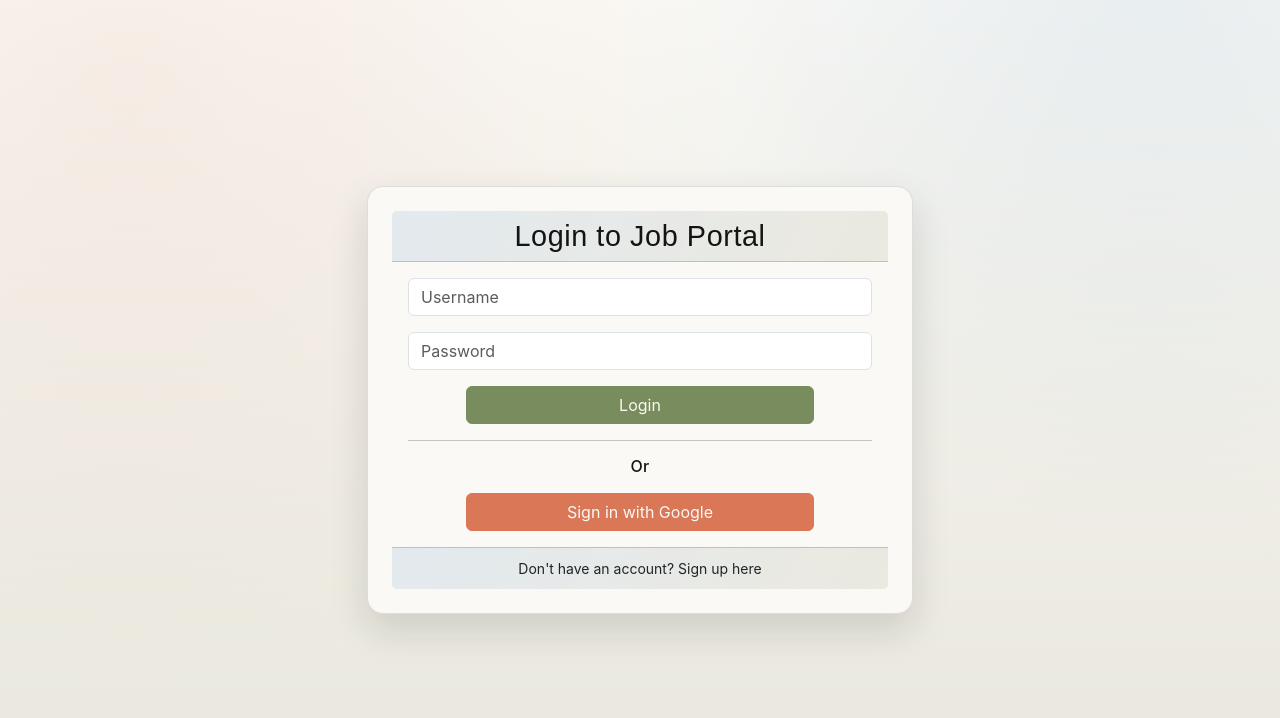
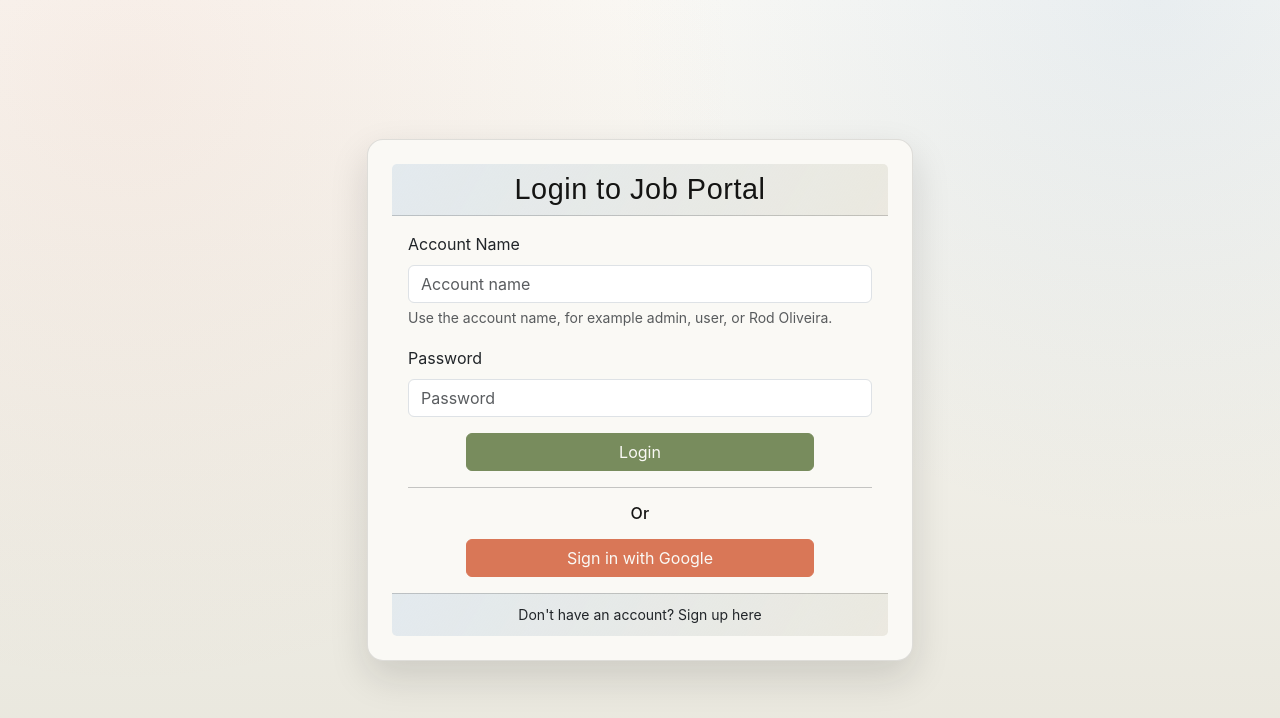
Before and after one commit to jrodolfo/job-portal, a React (Vite) app in the folder job-portal-frontend/: page / in a window 1280 px wide. Shown: the top 718 px of the page. Built offline with nearby package versions, Linux system fonts and the light colour scheme.

Commit message:
clarify login form credentials

```diff
--- a/job-portal-frontend/src/components/Login.jsx
+++ b/job-portal-frontend/src/components/Login.jsx
@@ -16,10 +16,13 @@
 const Login = () => {
     const [username, setUsername] = useState("");
     const [password, setPassword] = useState("");
+    const [errorMessage, setErrorMessage] = useState("");
     const dispatch = useDispatch();
     const navigate = useNavigate();
 
     const processLogin = async () => {
+        setErrorMessage("");
+
         try {
             const response = await axios.post(BACKEND_API_URL + '/api/auth/login', {},
                 {
@@ -61,7 +64,7 @@
             }
 
         } catch (error) {
-            alert('Invalid credentials')
+            setErrorMessage('Invalid account name or password.')
         }
     }
 
@@ -81,19 +84,47 @@
 
                             {/* Form */}
                             <div className="card-body">
+                                {errorMessage ? (
+                                    <div className="alert alert-danger" role="alert">
+                                        {errorMessage}
+                                    </div>
+                                ) : null}
                                 <form onSubmit={(e) => {
                                     e.preventDefault();
                                     processLogin()
                                 }}>
                                     <div className="mb-3">
-                                        <input type="text" className="form-control"
-                                               placeholder="Username"
-                                               onChange={(e) => setUsername(e.target.value)}/>
+                                        <label className="form-label body-text" htmlFor="login-account-name">
+                                            Account Name
+                                        </label>
+                                        <input
+                                            id="login-account-name"
+                                            type="text"
+                                            className="form-control"
+                                            placeholder="Account name"
+                                            autoComplete="username"
+                                            value={username}
+                                            onChange={(e) => setUsername(e.target.value)}
+                                            required
+                                        />
+                                        <div className="form-text body-text">
+                                            Use the account name, for example admin, user, or Rod Oliveira.
+                                        </div>
                                     </div>
                                     <div className="mb-3">
-                                        <input type="password" className="form-control"
-                                               placeholder="Password"
-                                               onChange={(e) => setPassword(e.target.value)}/>
+                                        <label className="form-label body-text" htmlFor="login-password">
+                                            Password
+                                        </label>
+                                        <input
+                                            id="login-password"
+                                            type="password"
+                                            className="form-control"
+                                            placeholder="Password"
+                                            autoComplete="current-password"
+                                            value={password}
+                                            onChange={(e) => setPassword(e.target.value)}
+                                            required
+                                        />
                                     </div>
                                     <div className="text-center">
                                         <button type="submit" className="btn btn-accent-tertiary w-75">Login</button>
```
Also changed, not shown: 2 other files (tests, documents, lock files or other folders).
